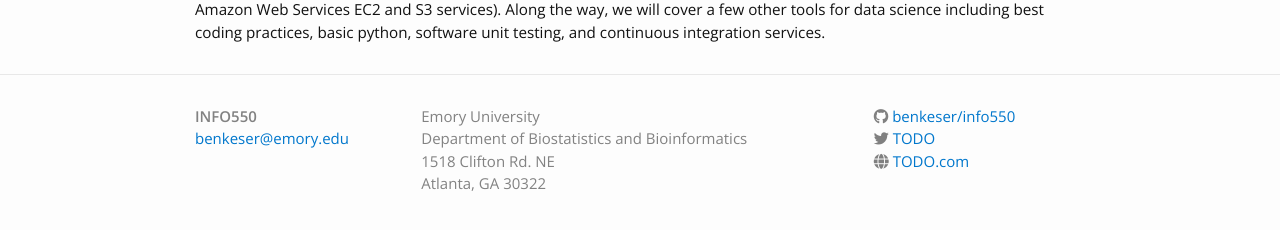
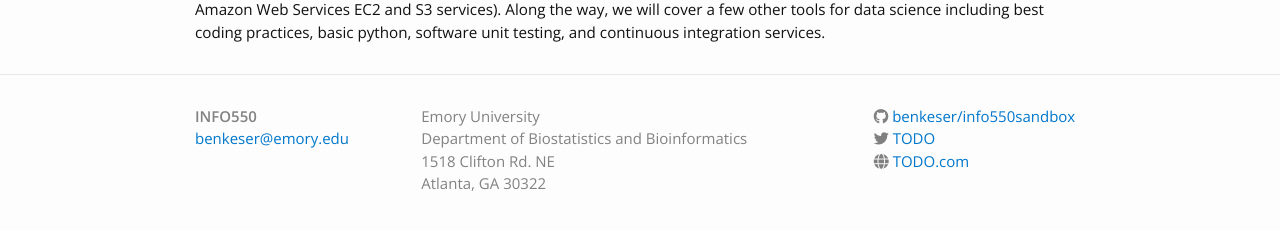
Before and after one commit to SohailNizam/info550sandbox, a Jekyll site: the page built from website/index.html, in a window 1280 px wide. Shown: the part 618-848 px from the top of the page. Built offline with Jekyll 4.4.1, drawn with Linux system fonts in a browser that asks for light colours; nearby versions of some CDN libraries.

Commit message:
update links

```diff
--- a/website/_config.yml
+++ b/website/_config.yml
@@ -15,13 +15,13 @@
     environment (using Amazon Web Services EC2 and S3 services). Along the way, we will
     cover a few other tools for data science including best coding practices, basic python,
     software unit testing, and continuous integration services.
-baseurl: "/course-website" # the subpath of your site, e.g. /blog/
+baseurl: "/info550sandbox" # the subpath of your site, e.g. /blog/
 url: "https://benkeser.github.io/" # the base hostname & protocol for your site
 
 # host the syllabus on google docs
 # File: Publish to Web
 syllabus_url: "https://docs.google.com/document/d/e/2PACX-1vTPKXf13lffq2wiZuAB11OnPJQe1pNXvPEjhxiceAk5Bs164L0wyQzmksjeotB_VjT-xf_TY-zHqimS/pub?embedded=true"
-githubdir: "benkeser/info550"
+githubdir: "benkeser/info550sandbox"
 
 # Author/user information
 email: benkeser@emory.edu
@@ -42,8 +42,3 @@
 excerpt_separator: "<!--more-->"
 
 include: ['_images', '_css']
-
-# SEO stuff
-# google_author: ""
-# google_site_verification: ""
-# bing_webmastertools_id: ""
```
Also changed, not shown: README.md.
